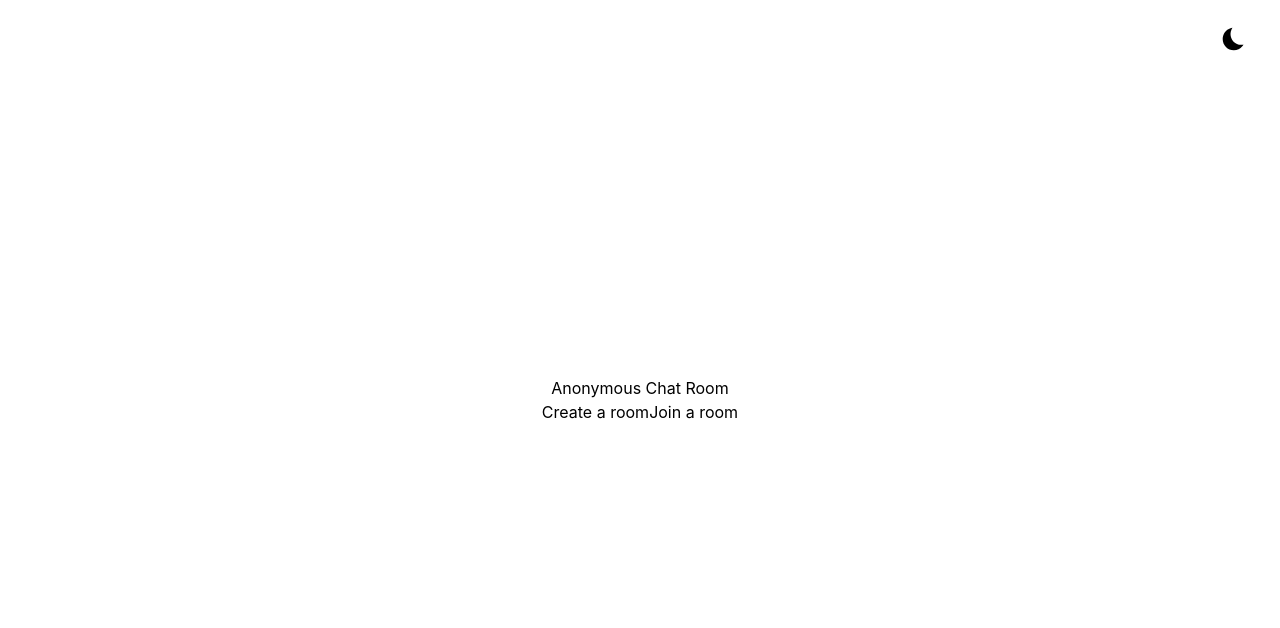
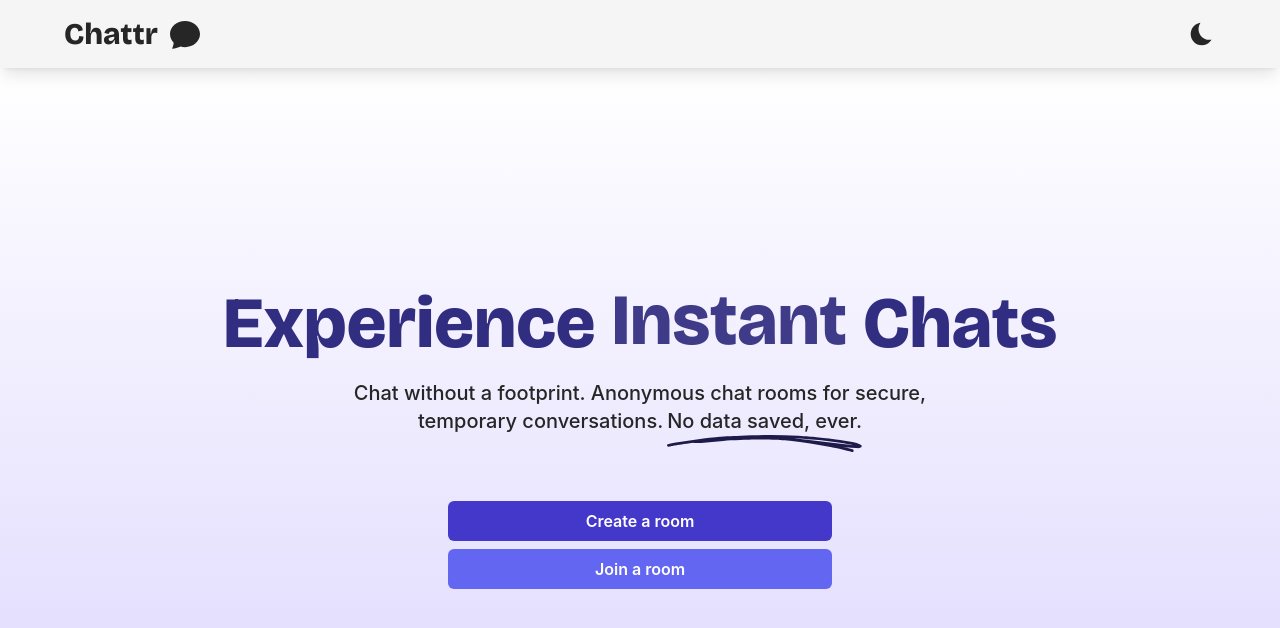
Before and after one commit to tanishkadeep/chat-app, a React (Vite) app in the folder client/: page / in a window 1280 px wide. Shown: the top 628 px of the page. Built offline with nearby package versions, Linux system fonts and the light colour scheme.

Commit message:
homepage

```diff
--- /dev/null
+++ b/client/lib/utils.ts
@@ -0,0 +1,6 @@
+import { ClassValue, clsx } from "clsx";
+import { twMerge } from "tailwind-merge";
+
+export function cn(...inputs: ClassValue[]) {
+  return twMerge(clsx(inputs));
+}
--- a/client/package.json
+++ b/client/package.json
@@ -10,10 +10,13 @@
     "preview": "vite preview"
   },
   "dependencies": {
+    "clsx": "^2.1.1",
+    "framer-motion": "^11.15.0",
     "react": "^18.3.1",
     "react-dom": "^18.3.1",
     "react-icons": "^5.4.0",
-    "react-router-dom": "^7.1.1"
+    "react-router-dom": "^7.1.1",
+    "tailwind-merge": "^2.6.0"
   },
   "devDependencies": {
     "@eslint/js": "^9.17.0",
--- /dev/null
+++ b/client/src/components/Header.tsx
@@ -0,0 +1,20 @@
+import { useNavigate } from "react-router-dom";
+import Theme from "./theme";
+import { BsChatFill } from "react-icons/bs";
+
+const Header = () => {
+  const navigate = useNavigate();
+  return (
+    <div className="flex-none flex justify-between items-center px-6 sm:px-12 lg:px-16 py-4 backdrop-blur-xl shadow-lg bg-neutral-100 dark:bg-neutral-950 text-neutral-800 dark:text-neutral-100">
+      <button
+        onClick={() => navigate("/")}
+        className="font-extrabold font-bricolage-grotesque text-2xl sm:text-3xl flex gap-3 items-center"
+      >
+        Chattr <BsChatFill />
+      </button>
+      <Theme />
+    </div>
+  );
+};
+
+export default Header;
--- /dev/null
+++ b/client/src/components/Underline.tsx
@@ -0,0 +1,8 @@
+
+const Underline = () => {
+  return (
+    <svg xmlns='http://www.w3.org/2000/svg' viewBox='0 0 1418 125'  className="fill-indigo-950 dark:fill-indigo-100"><path d='M1412.29 72.17c-11.04-5.78-20.07-14.33-85.46-25.24-22.37-3.63-44.69-7.56-67.07-11.04-167.11-22.06-181.65-21.24-304.94-30.56C888.78 1.39 822.57 1.1 756.44 0c-46.63-.11-93.27 1.56-139.89 2.5C365.5 13.55 452.86 7.68 277.94 23.15 202.57 33.32 127.38 45.01 52.07 55.69c-11.23 2.41-22.63 4.17-33.71 7.22C6.1 66.33 5.64 66.19 3.89 67.79c-7.99 5.78-2.98 20.14 8.72 17.5 33.99-9.47 32.28-8.57 178.06-29.66 4.26 4.48 7.29 3.38 18.42 3.11 13.19-.32 26.38-.53 39.56-1.12 53.51-3.81 106.88-9.62 160.36-13.95 18.41-1.3 36.8-3.12 55.21-4.7 23.21-1.16 46.43-2.29 69.65-3.4 120.28-2.16 85.46-3.13 234.65-1.52 23.42.99 1.57-.18 125.72 6.9 96.61 8.88 200.92 27.94 295.42 46.12 40.87 7.91 116.67 23.2 156.31 36.78 3.81 1.05 8.28-.27 10.51-3.58 3.17-3.72 2.66-9.7-.78-13.13-3.25-3.12-8.14-3.44-12.18-5.08-17.89-5.85-44.19-12.09-63.67-16.56l26.16 3.28c23.02 3.13 46.28 3.92 69.34 6.75 10.8.96 25.43 1.81 34.34-4.39 2.26-1.54 4.86-2.75 6.21-5.27 2.76-4.59 1.13-11.06-3.59-13.68ZM925.4 23.77c37.64 1.4 153.99 10.85 196.64 14.94 45.95 5.51 91.89 11.03 137.76 17.19 24.25 4.77 74.13 11.21 101.72 18.14-11.87-1.15-23.77-1.97-35.65-3.06-133.46-15.9-266.8-33.02-400.47-47.21Z'></path></svg>
+  )
+}
+
+export default Underline
--- /dev/null
+++ b/client/src/components/WordFlip.tsx
@@ -0,0 +1,48 @@
+import { useEffect, useState } from "react";
+import { AnimatePresence, motion, MotionProps } from "framer-motion";
+
+import { cn } from "../../lib/utils";
+
+interface WordRotateProps {
+  words: string[];
+  duration?: number;
+  framerProps?: MotionProps;
+  className?: string;
+}
+
+export function WordRotate({
+  words,
+  duration = 2500,
+  framerProps = {
+    initial: { opacity: 0, y: -50 },
+    animate: { opacity: 1, y: 0 },
+    exit: { opacity: 0, y: 50 },
+    transition: { duration: 0.25, ease: "easeOut" },
+  },
+  className,
+}: WordRotateProps) {
+  const [index, setIndex] = useState(0);
+
+  useEffect(() => {
+    const interval = setInterval(() => {
+      setIndex((prevIndex) => (prevIndex + 1) % words.length);
+    }, duration);
+
+    // Clean up interval on unmount
+    return () => clearInterval(interval);
+  }, [words, duration]);
+
+  return (
+    <div className="overflow-hidden py-2">
+      <AnimatePresence mode="wait">
+        <motion.h1
+          key={words[index]}
+          className={cn(className)}
+          {...framerProps}
+        >
+          {words[index]}
+        </motion.h1>
+      </AnimatePresence>
+    </div>
+  );
+}
--- a/client/src/components/theme.tsx
+++ b/client/src/components/theme.tsx
@@ -18,11 +18,11 @@ const Theme = () => {
   };
 
   return (
-    <div className="absolute top-6 right-8 cursor-pointer ">
+    <div className="cursor-pointer">
       {theme === "dark" ? (
         <MdSunny
           onClick={handleThemeToggle}
-          className="text-3xl font-extrabold text-white"
+          className="text-3xl font-extrabold"
         />
       ) : (
         <IoIosMoon
--- a/client/src/index.css
+++ b/client/src/index.css
@@ -1,3 +1,5 @@
+@import url('https://fonts.googleapis.com/css2?family=Bricolage+Grotesque:opsz,wght@12..96,200..800&display=swap');
+
 @tailwind base;
 @tailwind components;
 @tailwind utilities;
@@ -7,3 +9,7 @@
   line-height: 1.5;
   font-weight: 400;
 }
+
+.font-bricolage-grotesque {
+  font-family: 'Bricolage Grotesque', serif;
+}
--- a/client/src/pages/Homepage.tsx
+++ b/client/src/pages/Homepage.tsx
@@ -1,17 +1,47 @@
 import { useNavigate } from "react-router-dom";
-import Theme from "../components/theme";
+import { WordRotate } from "../components/WordFlip";
+import Header from "../components/Header";
+import Underline from "../components/Underline";
 
 const Homepage = () => {
   const navigate = useNavigate();
 
   return (
-    <div className="h-screen flex justify-center items-center dark:bg-gray-800">
-      <Theme />
-      <main className="flex justify-center items-center flex-col">
-        <h1>Anonymous Chat Room</h1>
-        <section>
-          <button>Create a room</button>
+    <div className="h-screen flex flex-col dark:text-neutral-100 text-neutral-800">
+      <Header />
+      <main className="flex flex-1 justify-center items-center flex-col bg-gradient-to-t from-violet-200 dark:from-neutral-950 dark:to-neutral-900">
+        <title className="font-extrabold text-4xl sm:text-5xl lg:text-6xl xl:text-7xl font-bricolage-grotesque flex flex-col sm:flex-row sm:gap-4 justify-center items-center text-indigo-900 dark:text-indigo-400">
+          <h1>Experience</h1>
+          <WordRotate
+            words={[
+              // "Anonymous",
+              "Secure",
+              "Private",
+              "Instant",
+              // "Disappearing",
+            ]}
+          />
+          <h1>Chats</h1>
+        </title>
+        <h3 className="mt-3 px-8 sm:text-lg xl:text-xl max-w-2xl font-medium text-center">
+          Chat without a footprint. Anonymous chat rooms for secure, temporary
+          conversations.
+          <div className="inline-block ml-1">
+            No data saved, ever.
+            <Underline />
+          </div>
+        </h3>
+        <section className="flex flex-col gap-2 mt-10 xl:mt-12 justify-center items-center font-semibold text-white">
           <button
+            onClick={() => {
+              navigate("/create");
+            }}
+            className="block bg-indigo-700 py-2 w-48 sm:w-96 text-center rounded-md hover:bg-indigo-600 cursor-pointer"
+          >
+            Create a room
+          </button>
+          <button
+            className="block bg-indigo-500 py-2 w-48 sm:w-96 text-center rounded-md hover:bg-indigo-400 cursor-pointer"
             onClick={() => {
               navigate("/join");
             }}
```
Also changed, not shown: 2 other files (tests, documents, lock files or other folders).
